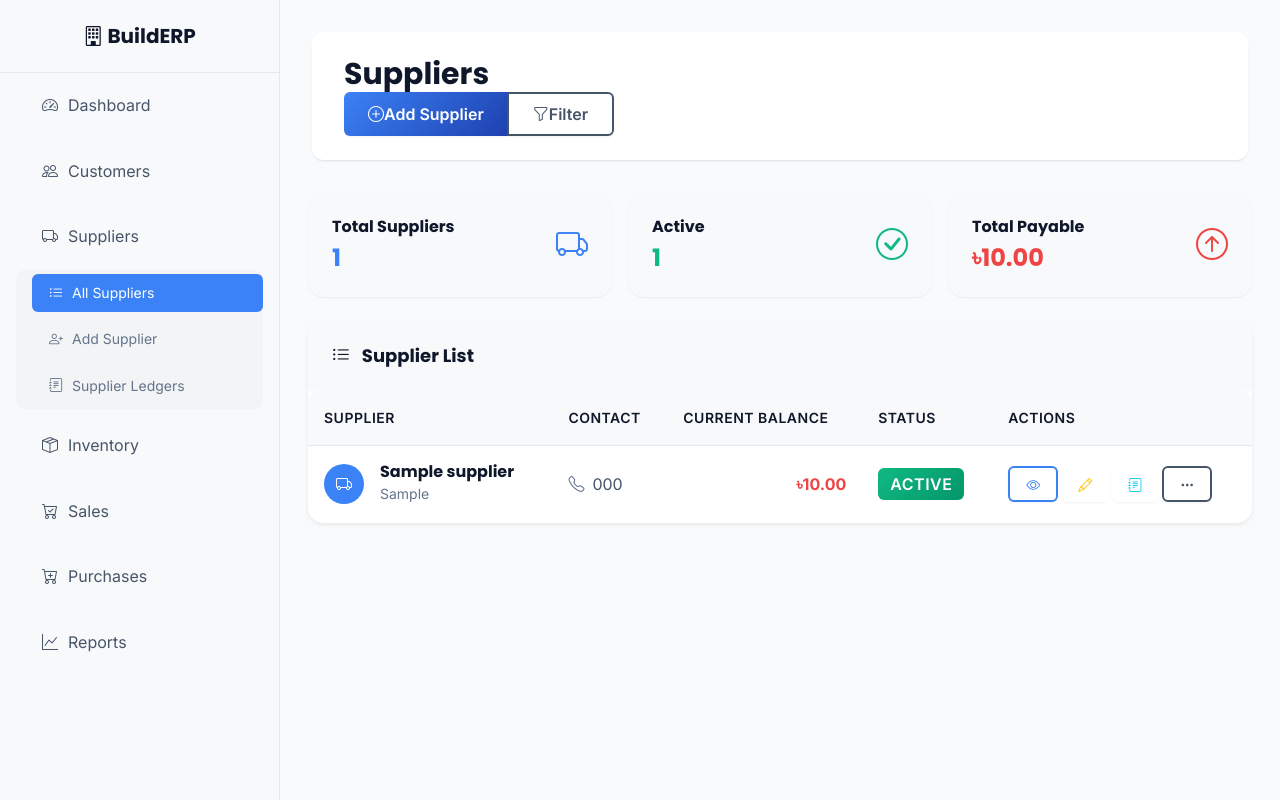
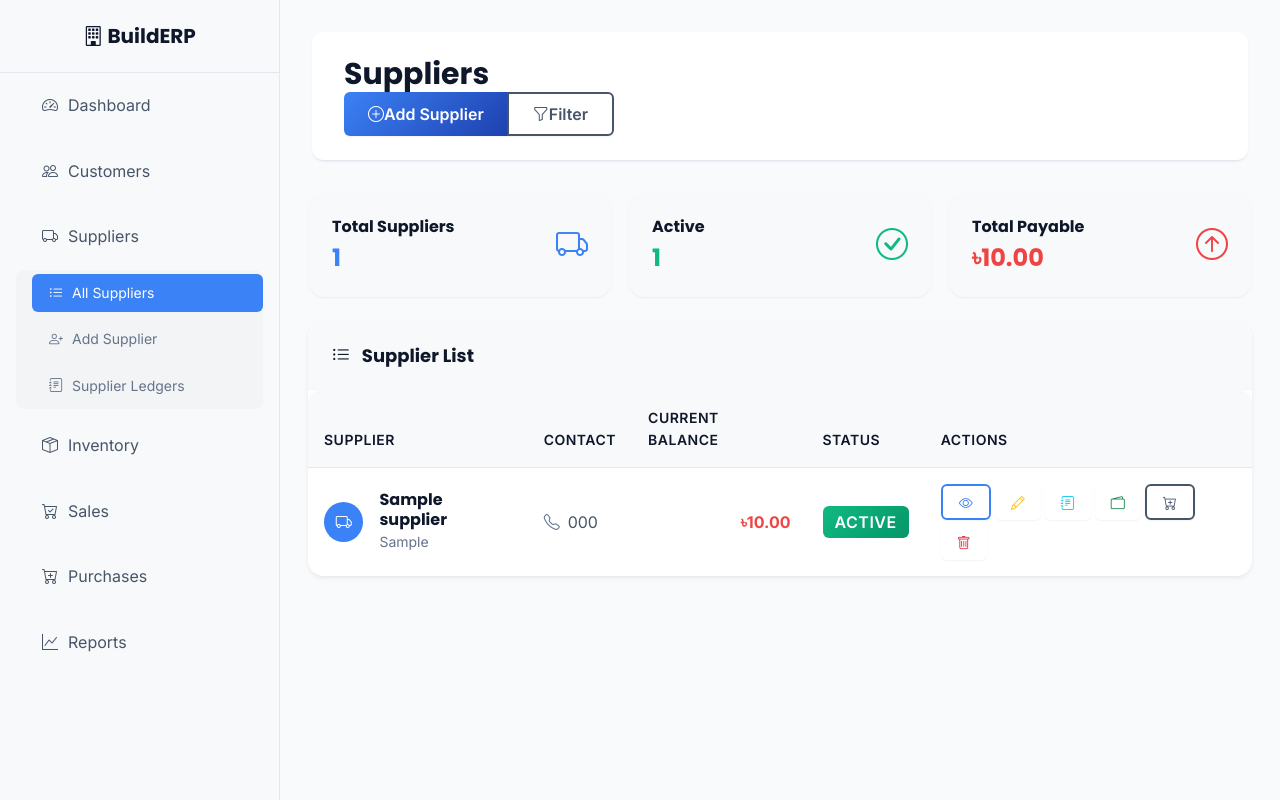
Before and after one commit to giasuddin90/minierp, a Django app: page /suppliers/ in a window 1280 px wide. Run offline with Django 5.2, Linux system fonts and the light colour scheme; tables that the repository leaves empty hold one stand-in row (values such as "Sample post").

Commit message:
supplier functionality complete

```diff
--- a/templates/suppliers/supplier_list.html
+++ b/templates/suppliers/supplier_list.html
@@ -128,7 +128,7 @@
                                     </span>
                                 </td>
                                 <td>
-                                    <div class="d-flex gap-1 flex-wrap">
+                                    <div class="action-buttons">
                                         <!-- Primary Actions -->
                                         <a href="{% url 'suppliers:supplier_detail' supplier.pk %}" class="btn btn-outline-primary btn-sm" title="View Details">
                                             <i class="bi bi-eye"></i>
@@ -139,25 +139,15 @@
                                         <a href="{% url 'suppliers:supplier_ledger_detail' supplier.pk %}" class="btn btn-outline-info btn-sm" title="View Ledger">
                                             <i class="bi bi-journal-text"></i>
                                         </a>
-
-                                        <!-- More Actions Dropdown -->
-                                        <div class="btn-group" role="group">
-                                            <button type="button" class="btn btn-outline-secondary btn-sm dropdown-toggle" data-bs-toggle="dropdown" title="More Actions">
-                                                <i class="bi bi-three-dots"></i>
-                                            </button>
-                                            <ul class="dropdown-menu">
-                                                <li><a class="dropdown-item" href="{% url 'suppliers:supplier_opening_balance' supplier.pk %}">
-                                                    <i class="bi bi-wallet2 me-2"></i>Set Opening Balance
-                                                </a></li>
-                                                <li><a class="dropdown-item" href="{% url 'purchases:order_create' %}">
-                                                    <i class="bi bi-cart-plus me-2"></i>New Purchase
-                                                </a></li>
-                                                <li><hr class="dropdown-divider"></li>
-                                                <li><a class="dropdown-item text-danger" href="{% url 'suppliers:supplier_delete' supplier.pk %}">
-                                                    <i class="bi bi-trash me-2"></i>Delete
-                                                </a></li>
-                                            </ul>
-                                        </div>
+                                        <a href="{% url 'suppliers:supplier_opening_balance' supplier.pk %}" class="btn btn-outline-success btn-sm" title="Set Opening Balance">
+                                            <i class="bi bi-wallet2"></i>
+                                        </a>
+                                        <a href="{% url 'purchases:order_create' %}" class="btn btn-outline-secondary btn-sm" title="New Purchase">
+                                            <i class="bi bi-cart-plus"></i>
+                                        </a>
+                                        <a href="{% url 'suppliers:supplier_delete' supplier.pk %}" class="btn btn-outline-danger btn-sm" title="Delete Supplier">
+                                            <i class="bi bi-trash"></i>
+                                        </a>
                                     </div>
                                 </td>
                             </tr>
@@ -242,59 +232,109 @@
     max-width: 200px;
 }
 
-/* Action buttons styling */
-.d-flex.gap-1 .btn {
+/* Action buttons container */
+.action-buttons {
+    display: flex;
+    gap: 0.25rem;
+    flex-wrap: wrap;
+    align-items: center;
+}
+
+.action-buttons .btn {
     border-radius: 0.375rem;
     transition: all 0.2s ease;
     min-width: 36px;
     height: 36px;
-    display: flex;
+    display: inline-flex;
     align-items: center;
     justify-content: center;
+    margin: 0;
 }
 
-.d-flex.gap-1 .btn:hover {
+.action-buttons .btn:hover {
     transform: translateY(-1px);
     box-shadow: 0 2px 4px rgba(0,0,0,0.1);
 }
 
-.d-flex.gap-1 .btn-outline-warning:hover {
+.action-buttons .btn-outline-warning:hover {
     background-color: #ffc107;
     border-color: #ffc107;
     color: #000;
 }
 
-.d-flex.gap-1 .btn-outline-primary:hover {
+.action-buttons .btn-outline-primary:hover {
     background-color: #0d6efd;
     border-color: #0d6efd;
     color: #fff;
 }
 
-.d-flex.gap-1 .btn-outline-info:hover {
+.action-buttons .btn-outline-info:hover {
     background-color: #0dcaf0;
     border-color: #0dcaf0;
     color: #000;
 }
 
-.d-flex.gap-1 .btn-outline-secondary:hover {
+.action-buttons .btn-outline-secondary:hover {
     background-color: #6c757d;
     border-color: #6c757d;
     color: #fff;
 }
 
-/* Responsive button layout */
+/* Additional button styles */
+.action-buttons .btn-outline-success:hover {
+    background-color: #198754;
+    border-color: #198754;
+    color: #fff;
+}
+
+.action-buttons .btn-outline-danger:hover {
+    background-color: #dc3545;
+    border-color: #dc3545;
+    color: #fff;
+}
+
+/* Table overflow fix */
+.table-responsive {
+    overflow: visible !important;
+    position: relative;
+}
+
+.table {
+    margin-bottom: 0;
+}
+
+.table td {
+    position: relative;
+    vertical-align: middle;
+}
+
+/* Ensure dropdown is visible */
+.dropdown-menu.show {
+    display: block !important;
+    opacity: 1 !important;
+    visibility: visible !important;
+}
+
+/* Responsive design */
 @media (max-width: 768px) {
-    .d-flex.gap-1 {
+    .action-buttons {
         flex-direction: column;
         gap: 0.25rem;
     }
 
-    .d-flex.gap-1 .btn {
+    .action-buttons .btn {
         width: 100%;
         justify-content: flex-start;
         padding-left: 0.75rem;
     }
+
+    .action-buttons .dropdown-menu {
+        left: 0 !important;
+        right: auto !important;
+        width: 100% !important;
+    }
 }
 
 </style>
+
 {% endblock %}
```
Also changed, not shown: 1 other file.
